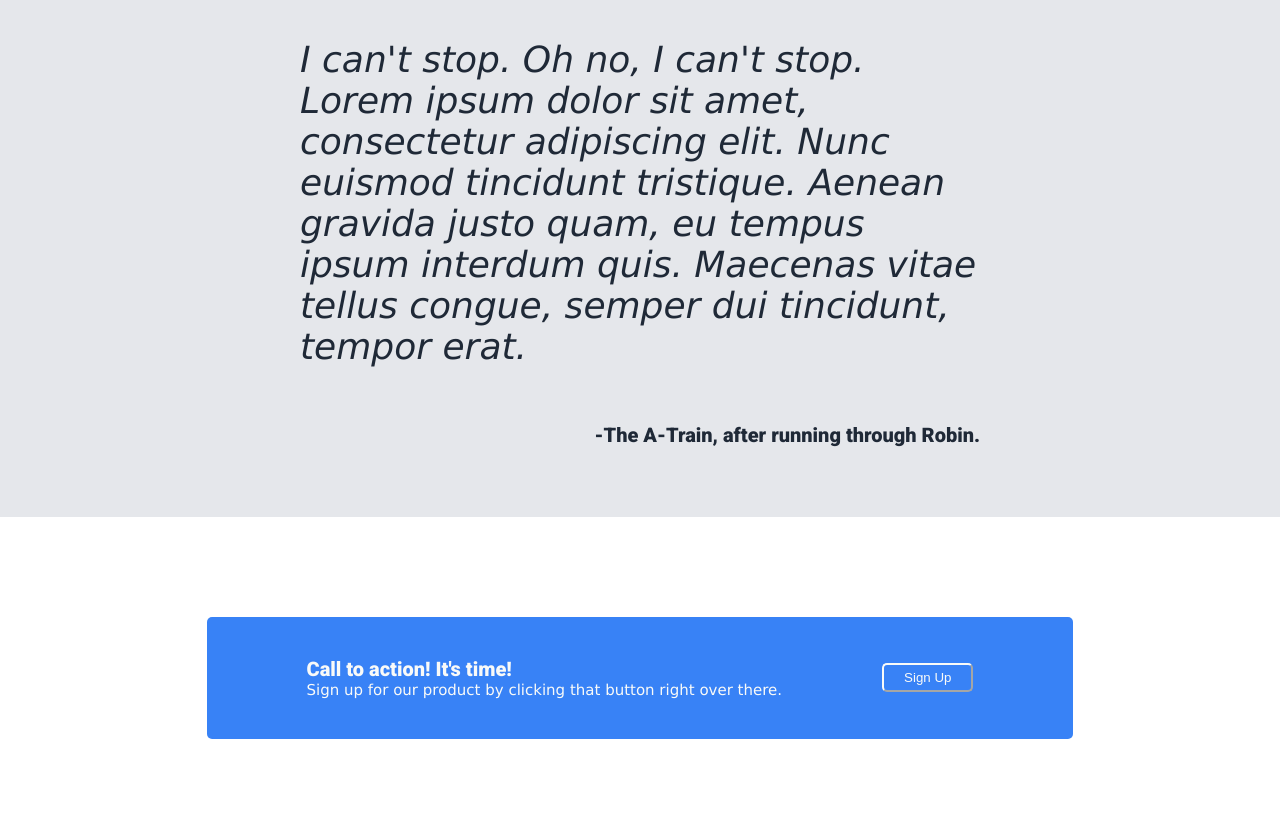
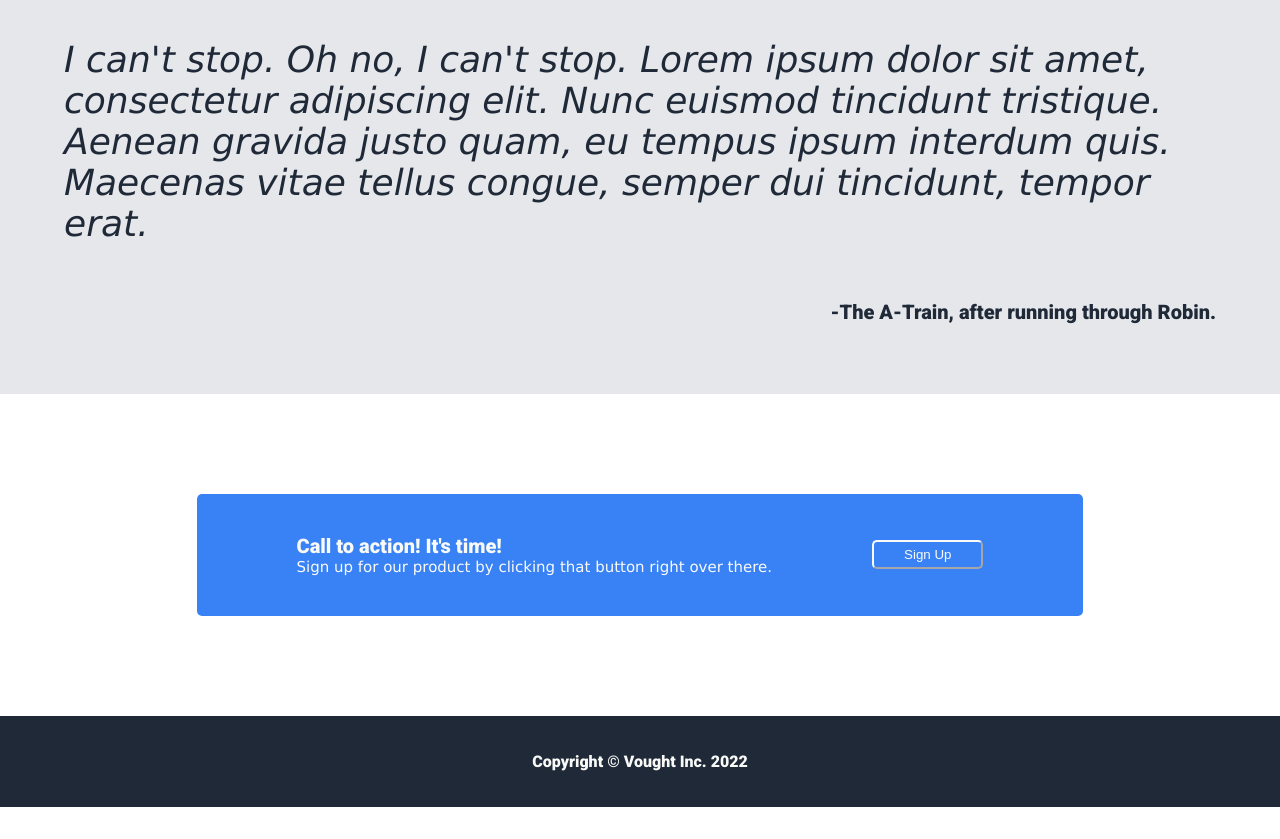
Before and after one commit to SkIym/itstheatrainbaby, a plain HTML site: page index.html in a window 1280 px wide. Shown: the part 1140-1979 px from the top of the page. After the commit the page ends 1947 px from the top, so only its background shows below. Drawn offline with Linux system fonts and the light colour scheme.

Commit message:
Add footer

```diff
--- a/index.html
+++ b/index.html
@@ -69,10 +69,9 @@
                 </button>
             </div>
         </div>
-
     </div>
     <div class="footer">
-
+        <p>Copyright © Vought Inc. 2022</p>
     </div>
 
 
--- a/style.css
+++ b/style.css
@@ -132,7 +132,7 @@ h2 {
 .quote {
     display: flex;
     flex-direction: column;
-    padding: 50px 300px;
+    padding: 50px 5%;
     background-color: #e5e7eb;
 }
 
@@ -188,5 +188,16 @@ h2 {
     background-color: #3882F6;
     border-color: #f9faf8;
     border-radius: 5px;
-    padding: 5px 20px;
+    padding: 5px 30px;
 }
+
+.footer {
+    display: flex;
+    justify-content: center;
+    align-items: center;
+    background-color: #1F2937;
+}
+.footer p {
+    color: #f9faf8;
+    padding: 20px;
+}
```
